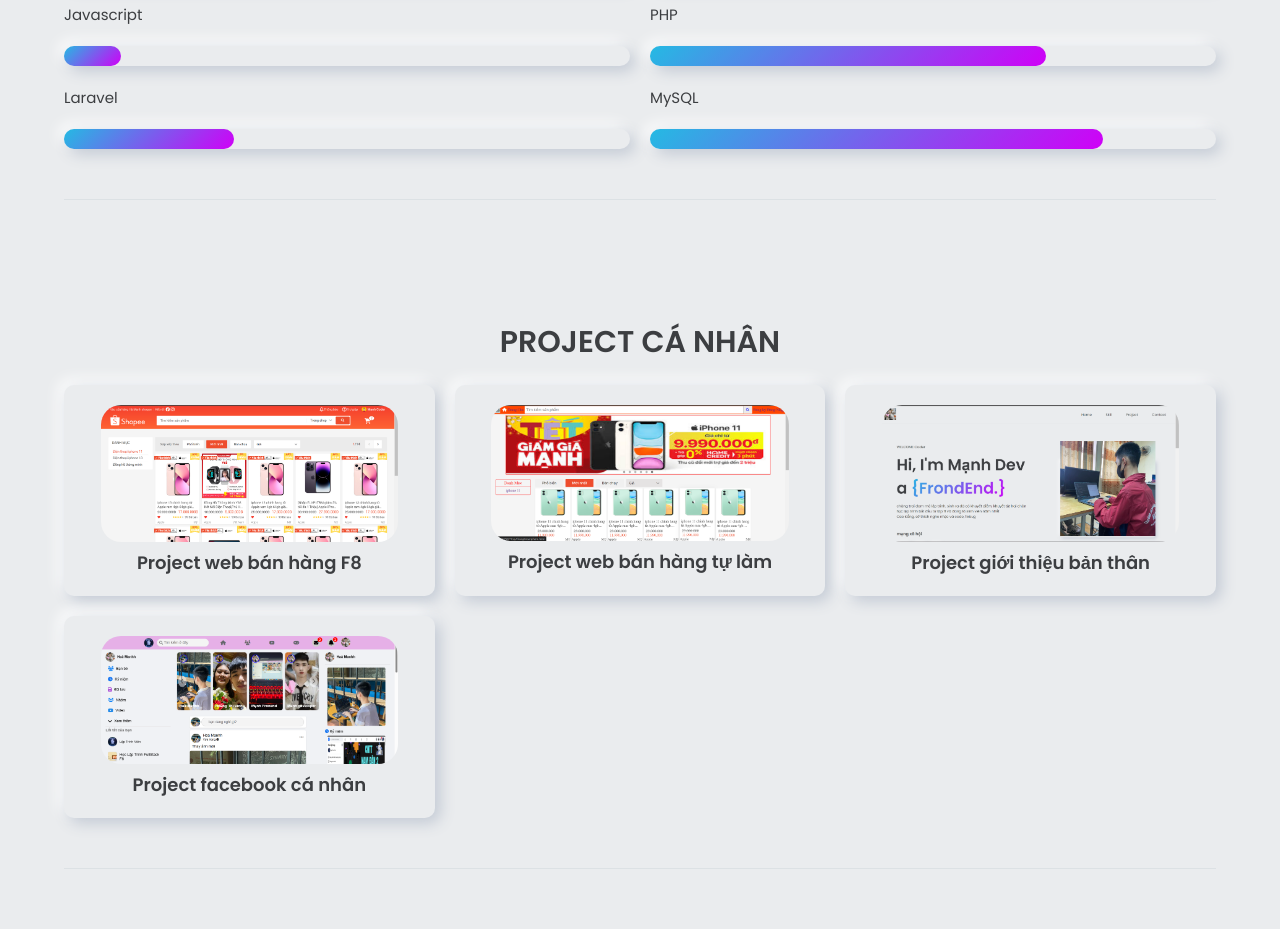
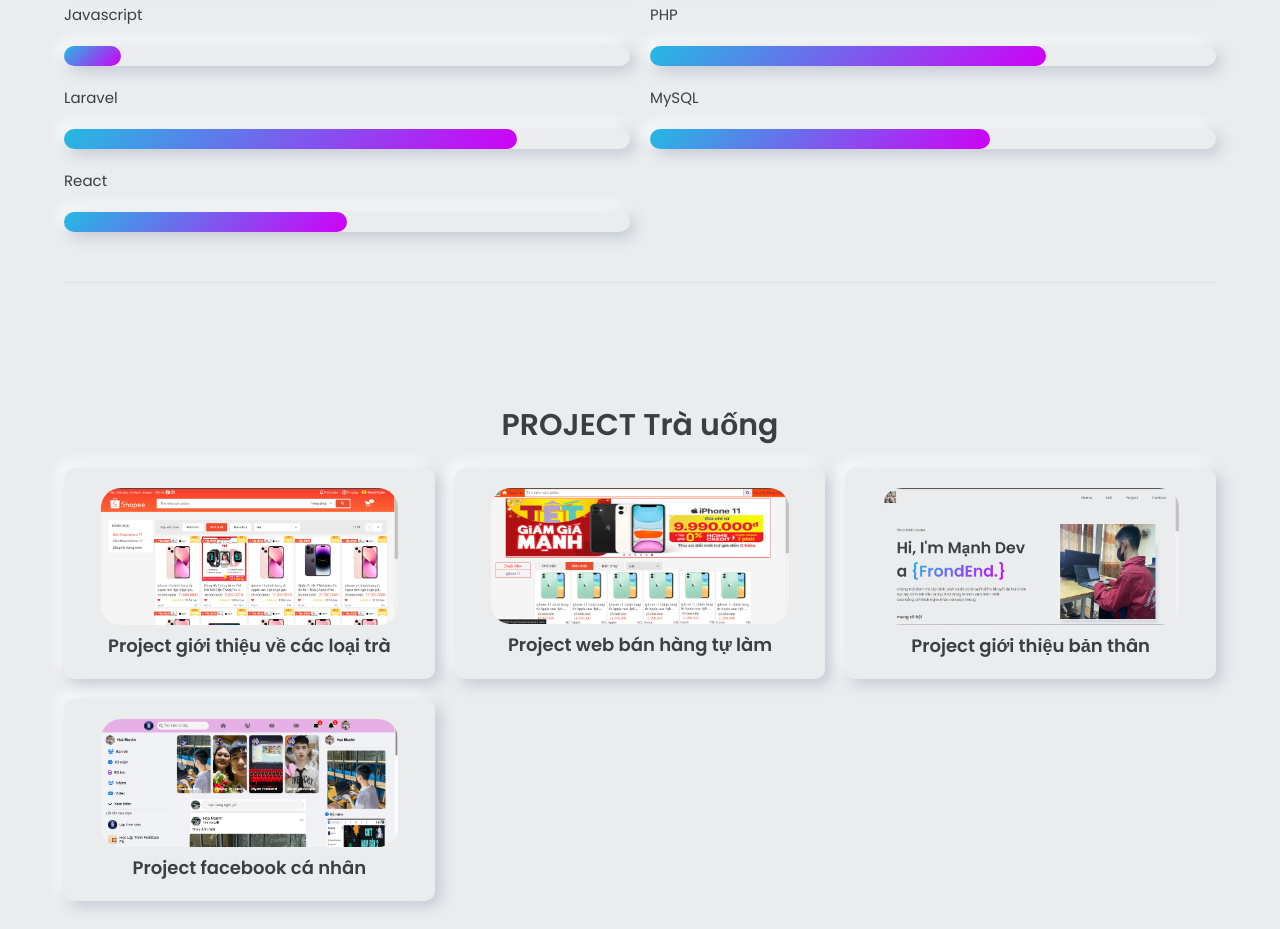
Before and after one commit to hamanhcoder321/gioithieubanthan, a plain HTML site: page index.html in a window 1280 px wide. Shown: the part 1032-1961 px from the top of the page. Drawn offline with Linux system fonts and the light colour scheme.

Commit message:
Modify project details and add React evaluation
Updated project titles and descriptions, added React item with evaluation.

```diff
--- a/index.html
+++ b/index.html
@@ -81,21 +81,25 @@
                 </div>
                 <div class="item">
                     <div class="name">Laravel</div>
-                    <div class="evaluate" style="--point:30%"></div>
+                    <div class="evaluate" style="--point:80%"></div>
                 </div>
                 <div class="item">
                     <div class="name">MySQL</div>
-                    <div class="evaluate" style="--point:80%"></div>
+                    <div class="evaluate" style="--point:60%"></div>
+                </div>
+                <div class="item">
+                    <div class="name">React</div>
+                    <div class="evaluate" style="--point:50%"></div>
                 </div>
             </div>
            </div>
            <div id="project">
-                <h1 class="title">PROJECT CÁ NHÂN</h1>
+                <h1 class="title">PROJECT Trà uống</h1>
                 <div class="listProject">
                     <div class="item">
-                        <a href=""><img src="Screenshot 2024-06-09 161421.png" alt=""></a>
+                        <a href="https://hamanhcoder321.github.io/Tea-Station-Manh/"><img src="Screenshot 2024-06-09 161421.png" alt=""></a>
                         <div class="name">
-                            Project web bán hàng F8
+                            Project giới thiệu về các loại trà
                         </div>
                     </div>
                     <div class="item">
```
